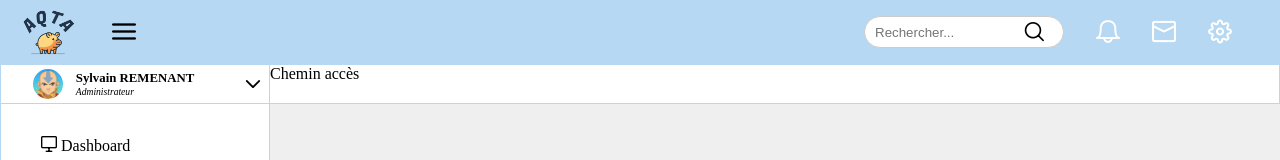
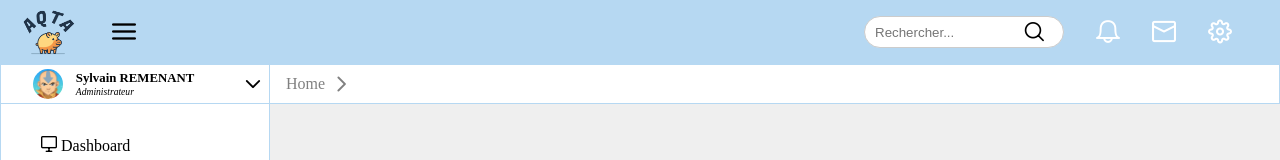
Before and after one commit to Tsuggi/Dashboard_DCT2, a Vue app: page / in a window 1280 px wide. Shown: the top 160 px of the page. Built offline with nearby package versions, Linux system fonts and the light colour scheme.

Commit message:
Breadcrumb à moitié

```diff
--- a/src/components/sub_top_bar/components/PathBloc.vue
+++ b/src/components/sub_top_bar/components/PathBloc.vue
@@ -1,11 +1,13 @@
 <template>
     <div class="bloc-path">
-        Chemin accès
+        {{ route.name }}
+        <i class="pi pi-chevron-right"></i>
     </div>
 </template>
 
 <script setup>
-
+import { useRoute } from 'vue-router'
+const route = useRoute()
 </script>
 
 <style scoped>
@@ -13,5 +15,10 @@
     width: 100%;
     border: 0.5px solid var(--bleu-pastel);
     border-left-width: 0px;
+    color: grey;
+    display: flex;
+    align-items: center;
+    padding-left: 1rem;
+    gap: 0.5rem;
 }
 </style>
--- a/src/router/index.js
+++ b/src/router/index.js
@@ -6,17 +6,17 @@ const router = createRouter({
   routes: [
     {
       path: "/",
-      name: "home",
+      name: "Home",
       component: MainLayout,
       children: [
         {
           path: "/dashboard",
-          name: "dashboard",
+          name: "Dashboard",
           component: () => import("@/views/DashboardView.vue"),
         },
         {
           path: "/tonnage",
-          name: "tonnage",
+          name: "Tonnage",
           component: () => import("@/views/TonnageView.vue"),
         },
       ],
```
